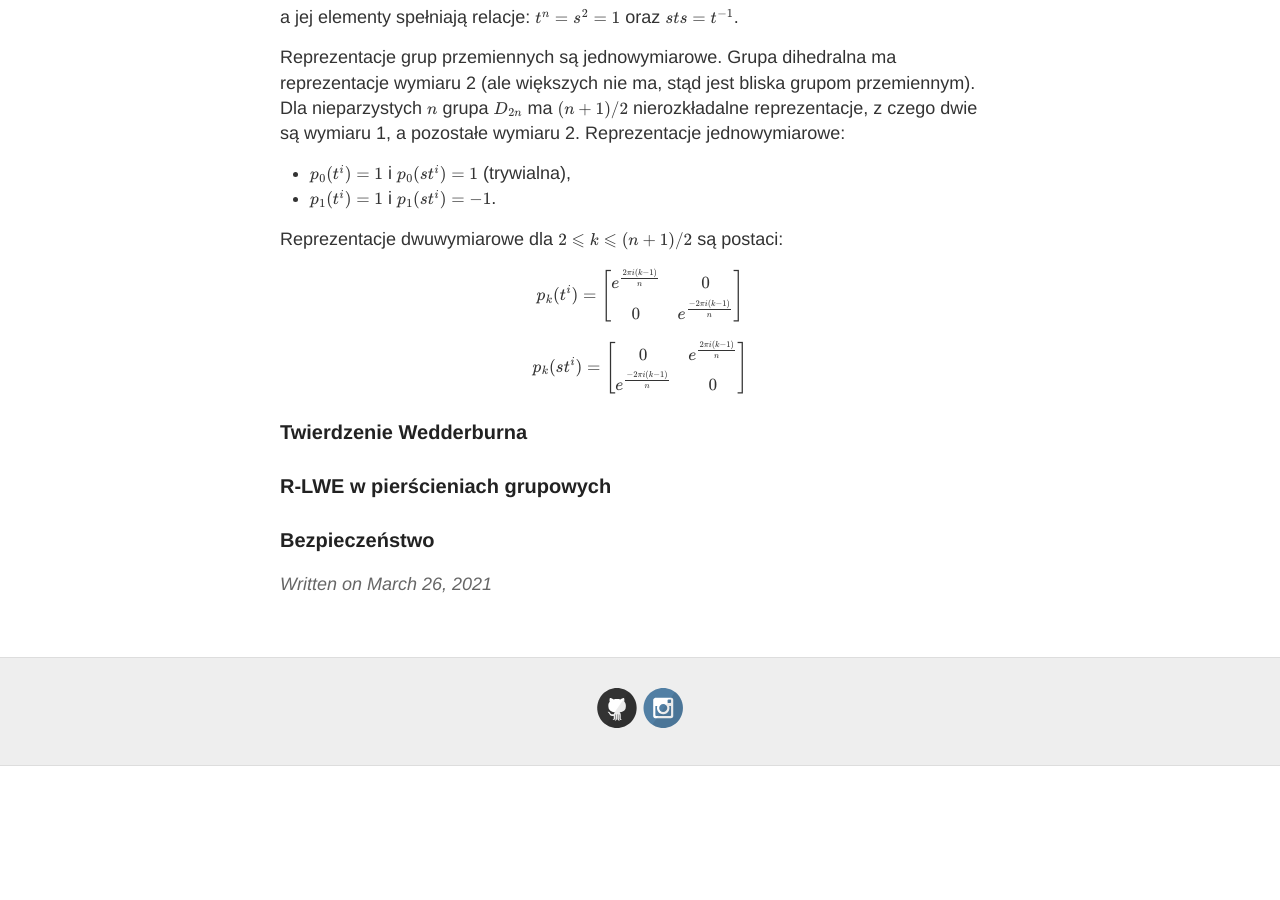
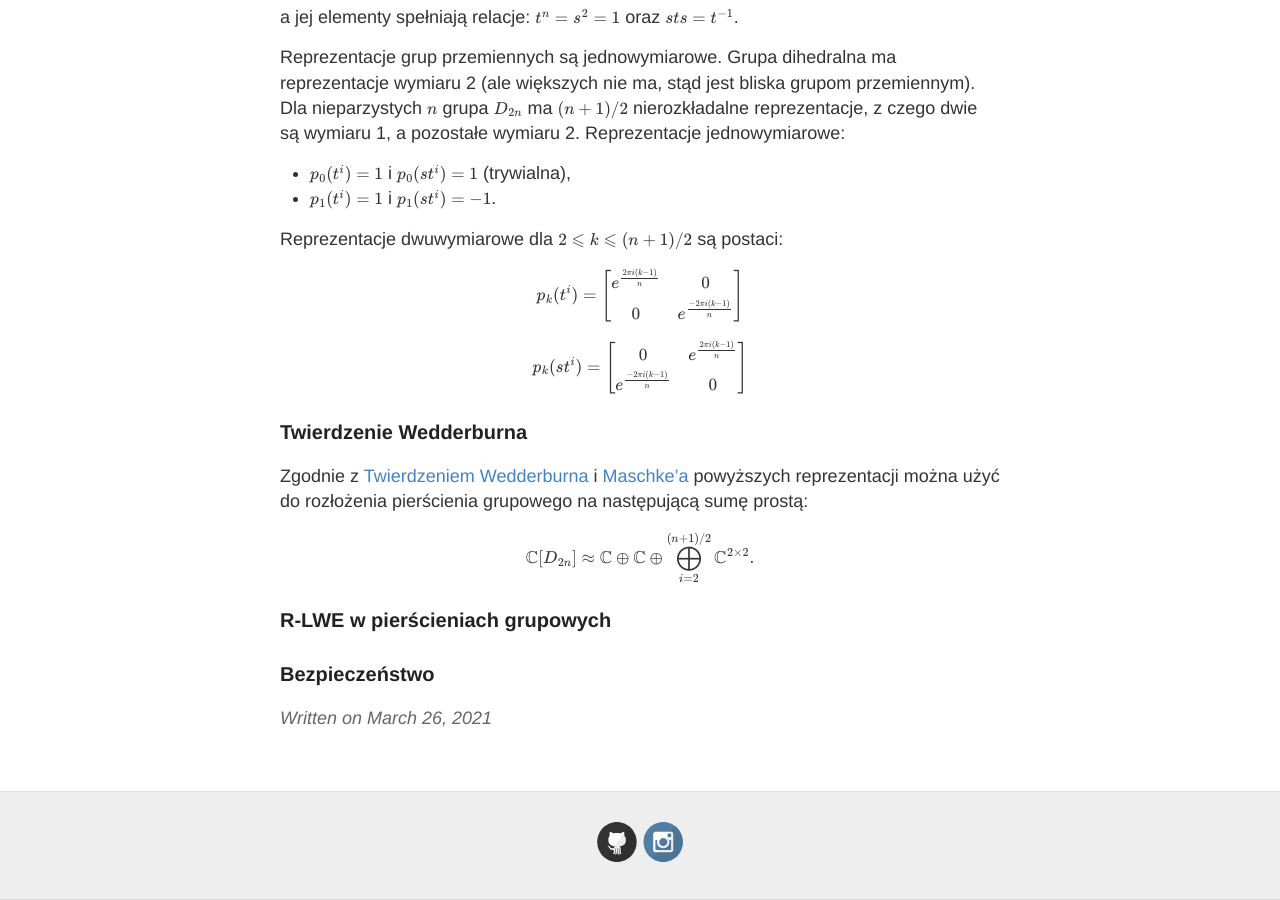
Before and after one commit to keIpie/keIpie.github.io, a Jekyll site: the page built from rg/_posts/2021-3-26-gr_lwe.md, in a window 1280 px wide and 900 px high, scrolled down 2129 px. Built offline with Jekyll 4.4.1, drawn with Linux system fonts in a browser that asks for light colours; formulas are drawn with MathJax 3; before the commit the page ends 2895 px from its top, so only the background shows below that.

Commit message:
gr zanurzenia

```diff
--- a/rg/_posts/2021-3-26-gr_lwe.md
+++ b/rg/_posts/2021-3-26-gr_lwe.md
@@ -92,10 +92,13 @@ $$ p_k(t^i) = \begin{bmatrix} e^{\frac{2 \pi i (k-1)}{n}} & 0 \\ 0 & e^{\frac{-2
 
 $$ p_k(st^i) = \begin{bmatrix} 0 & e^{\frac{2 \pi i (k-1)}{n}} \\ e^{\frac{-2 \pi i (k-1)}{n}} & 0 \end{bmatrix}$$
 
+### Twierdzenie Wedderburna
 
+Zgodnie z [Twierdzeniem Wedderburna](https://en.wikipedia.org/wiki/Artin%E2%80%93Wedderburn_theorem)
+i [Maschke'a](https://en.wikipedia.org/wiki/Maschke%27s_theorem) powyższych reprezentacji można użyć do rozłożenia
+pierścienia grupowego na następującą sumę prostą:
 
-
-### Twierdzenie Wedderburna
+$$ \mathbb{C}[D_{2n}] \approx \mathbb{C} \oplus \mathbb{C} \oplus \bigoplus_{i=2}^{(n+1)/2} \mathbb{C}^{2 \times 2}. $$
 
 ### R-LWE w pierścieniach grupowych
 
```
